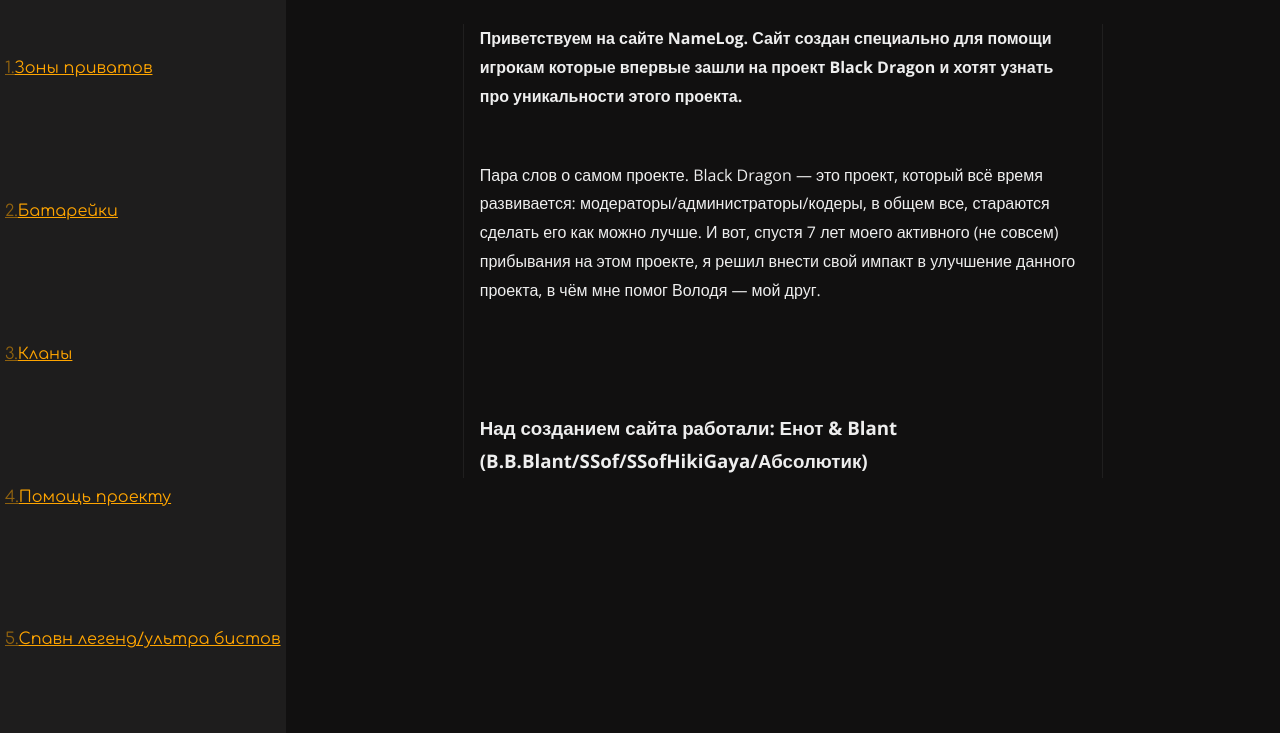
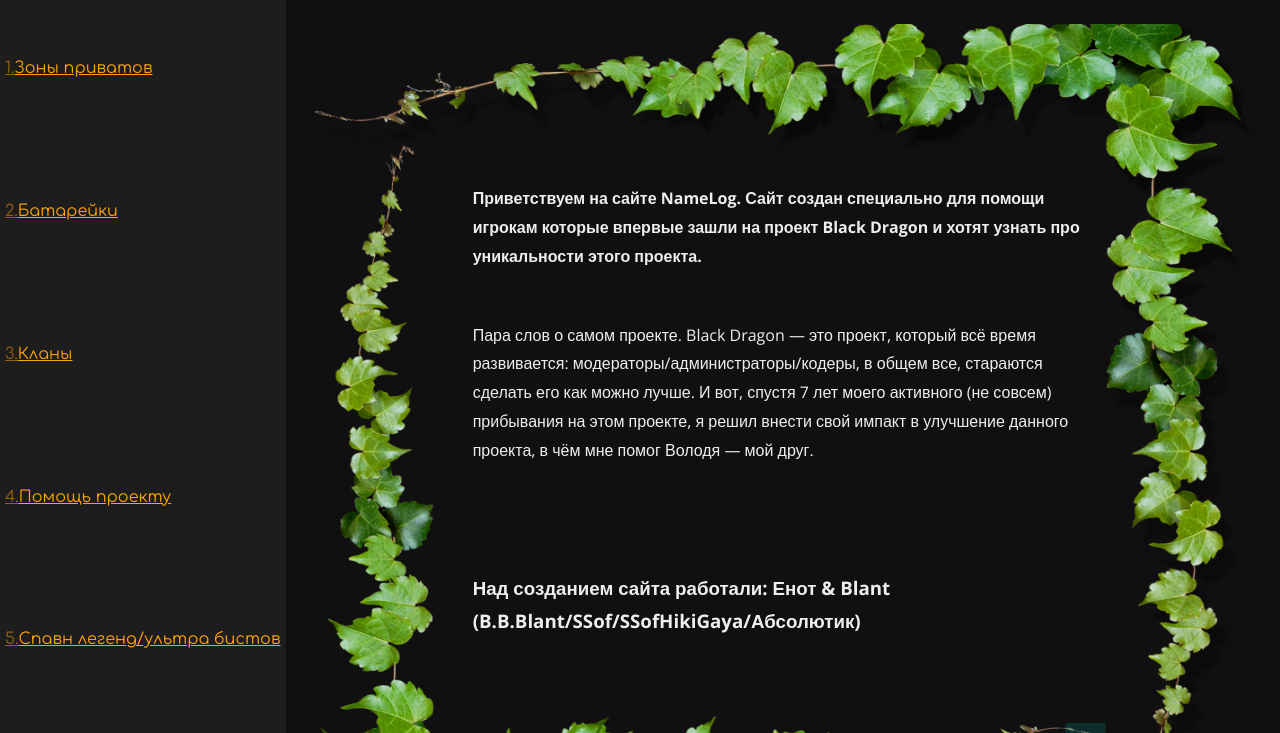
Before and after one commit to BooBooBlant/NameLog, an Astro site: page / in a window 1280 px wide. Shown: the part 67-800 px from the top of the page. Built offline with nearby package versions, Linux system fonts and the light colour scheme; Astro itself is replaced by a stand-in of ours.

Commit message:
Style homepage

```diff
--- a/src/pages/index.astro
+++ b/src/pages/index.astro
@@ -2,13 +2,16 @@
 import { globalProps } from "@lib/globalProps.js";
 import Layout from "../layouts/Layout.astro";
 import Page from "../layouts/Page.astro";
+import ImageBlog from '../layouts/Layout/greenborder.png';
+globalProps.page_section = "guides";
 
-globalProps.page_section = "guides";
 ---
 
 <Page>
   <Layout page_section="guides">
-    <article data-page_section_article>
+    <article data-page_section_article
+      style = {{"--page_section_article__green_bg": `url(${ImageBlog.src})`}}
+    >
       <h1>
         Приветствуем на сайте NameLog. Сайт создан специально для помощи игрокам
         которые впервые зашли на проект Black Dragon и хотят узнать про
@@ -37,3 +40,48 @@
     >
   </Layout>
 </Page>
+
+<style>
+  [data-page_section_article]{
+    background: var(--page_section_article__green_bg);
+    background-repeat: no-repeat;
+    background-size: 100% 100%;
+    background-position: center -2em;
+    padding-top: 10em;
+    padding-bottom: 12em;
+    padding-inline: 10em;
+
+    border: none;
+    align-self: center;
+    max-width: 60em;
+  }
+
+  [data-page_section_article]::after {
+    content: "";
+    display: block;
+    width: 2.5em;
+    aspect-ratio: 1/1;
+    background: #00ffff20;
+    offset-path: inset(15%);
+    animation: blob 300s infinite;
+  }
+
+  @keyframes blob {
+    0% {
+      offset-distance: 50%;
+      border-radius: 0%;
+    }
+    50% {
+      offset-distance: 100%;
+      border-radius: 50%;
+    }
+    100% {
+      border-radius: 0%;
+      offset-distance: 0%;
+    }
+  }
+
+
+
+
+</style>
```
Also changed, not shown: src/layouts/Layout/greenborder.png (added).
